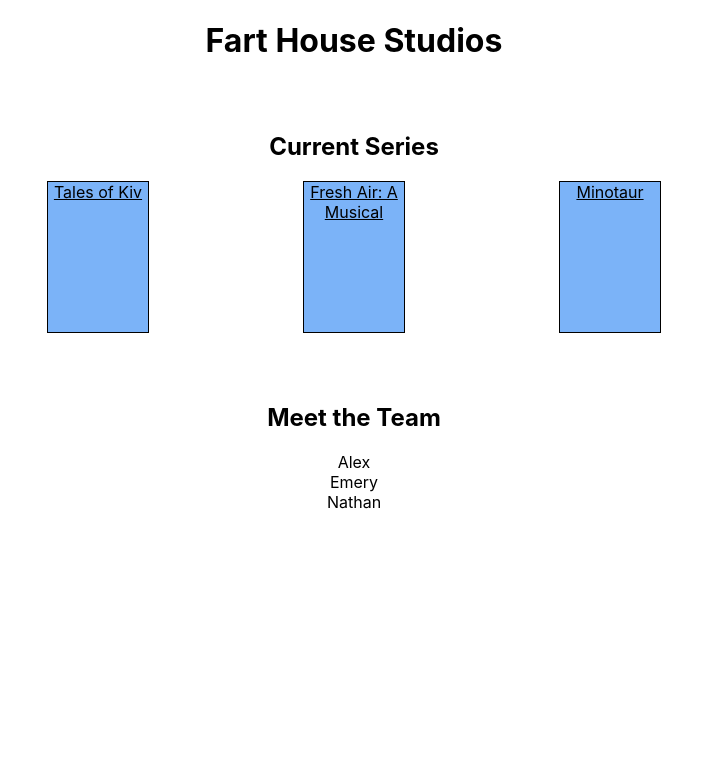
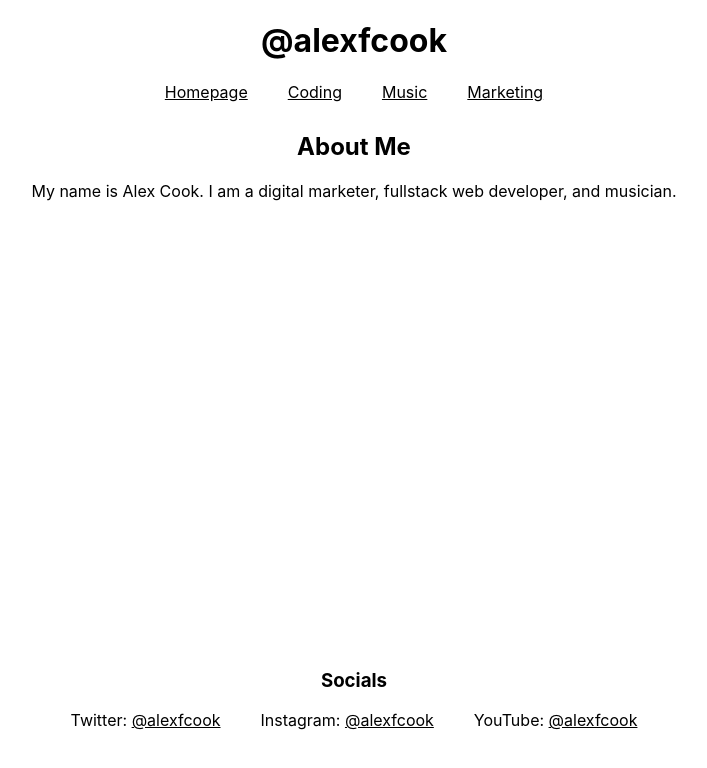
Before and after one commit to Alex-C-Codes/alexander, a React (Create React App) app: page / in a window 1280 px wide. Shown: the top 768 px of the page, without its empty margins (286-993 px from the left). Built offline with nearby package versions, Linux system fonts and the light colour scheme.

Commit message:
updated website to be more personal portfolio style

```diff
--- a/src/App.css
+++ b/src/App.css
@@ -37,12 +37,7 @@
   }
 }
 
-/* General Stlyig */
-
-h2 {
-  padding-top: 50px;
-}
-
+/* General Stlying */
 a {
   color: black;
 }
@@ -53,13 +48,21 @@ ul {
   padding: 0;
 }
 
+li {
+  /* padding-right: 40px; */
+  padding-left: 20px;
+  padding-right: 20px;
+  width: auto;
+  display: inline;
+}
+
 /* Content Page Styling */
 .content {
   align-items: center;
 }
 
 .content-card-container {
-  display: flex;
+  /* display: flex; */
   margin-left: 20%;
   margin-right: 20%;
 }
@@ -78,4 +81,21 @@ ul {
   background-color: rgb(185, 216, 254);
 }
 
-/* Team Profiles Page Styling */
+/* Homepage Styling */
+.homepage {
+  /* margin-top: 30px; */
+}
+
+/* Header Styling */
+.header {
+  margin-top: 20px;
+  margin-bottom: 30px;
+}
+
+/* Footer Styling Page */
+.footer {
+  position:absolute;
+  bottom:0;
+  width:100%;
+  height:150px;
+}
--- a/src/components/PagesContainer.js
+++ b/src/components/PagesContainer.js
@@ -1,14 +1,16 @@
 import React from "react";
 import Homepage from "./pages/Homepage";
 import Content from './pages/Content';
-import TeamProfiles from './pages/TeamProfiles';
+import Header from "./pages/Header";
+import Footer from "./pages/Footer";
 
 export default function PagesContainer() {
     return (
         <div>
+            <Header />
             <Homepage />
             <Content />
-            <TeamProfiles />
+            <Footer />
         </div>
     )
 }
--- a/src/components/pages/Content.js
+++ b/src/components/pages/Content.js
@@ -3,17 +3,8 @@ import React from "react";
 export default function Content() {
     return (
         <div className="content">
-            <h2>Current Series</h2>
             <div className="content-card-container">
-                <div className="content-card">
-                    <a href="https://paracosmworld.substack.com">Tales of Kiv</a>
-                </div>
-                <div className="content-card">
-                    <a href="">Fresh Air: A Musical</a>
-                </div>
-                <div className="content-card">
-                    <a href="">Minotaur</a>
-                </div>
+
             </div>
         </div>
     )
--- /dev/null
+++ b/src/components/pages/Footer.js
@@ -0,0 +1,14 @@
+import React from "react";
+
+export default function Footer() {
+    return (
+        <div className="footer">
+            <h3>Socials</h3>
+            <ul>
+                <li>Twitter: <a href="https://twitter.com/AlexFCook">@alexfcook</a></li>
+                <li>Instagram: <a href="https://www.instagram.com/alexfcook/">@alexfcook</a></li>
+                <li>YouTube: <a href="https://www.youtube.com/@alexfcook">@alexfcook</a></li>
+            </ul>
+        </div>
+    )
+}
--- /dev/null
+++ b/src/components/pages/Header.js
@@ -0,0 +1,17 @@
+import React from "react";
+
+export default function Header() {
+    return (
+        <div className="header">
+            <div className="content-card-container">
+                <h1>@alexfcook</h1>
+                <ul>
+                    <li><a href="/">Homepage</a></li>
+                    <li><a href="/">Coding</a></li>
+                    <li><a href="/">Music</a></li>
+                    <li><a href="/">Marketing</a></li>
+                </ul>
+            </div>
+        </div>
+    )
+}
--- a/src/components/pages/Homepage.js
+++ b/src/components/pages/Homepage.js
@@ -3,7 +3,8 @@ import React from "react";
 export default function Homepage() {
     return (
         <div className="homepage">
-            <h1>Fart House Studios</h1>
+            <h2>About Me</h2>
+            <p>My name is Alex Cook. I am a digital marketer, fullstack web developer, and musician.</p>
         </div>
     )
 }
--- a/src/components/pages/TeamProfiles.js
+++ /dev/null
@@ -1,14 +0,0 @@
-import React from "react";
-
-export default function Homepage() {
-    return (
-        <div className="team-profiles">
-            <h2>Meet the Team</h2>
-            <ul>
-                <li>Alex</li>
-                <li>Emery</li>
-                <li>Nathan</li>
-            </ul>
-        </div>
-    )
-}
```
